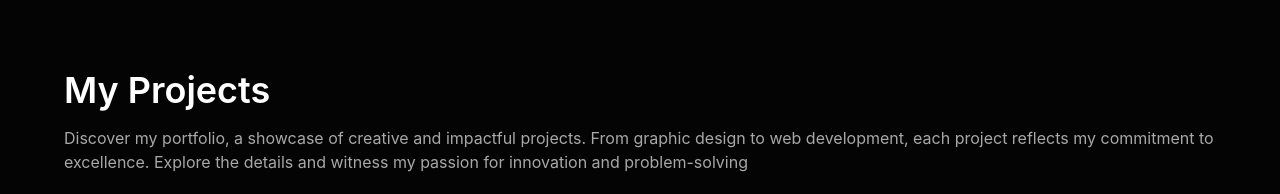
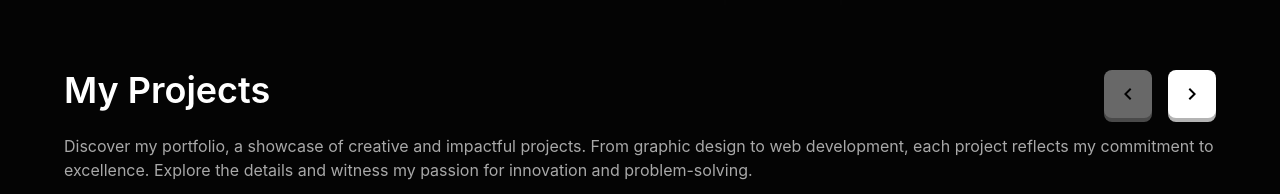
Before and after one commit to VLarz/portfolio, a React (Create React App) app: page / in a window 1280 px wide. Shown: the part 758-952 px from the top of the page. Built offline with nearby package versions, Linux system fonts and the light colour scheme.

Commit message:
add pagination

```diff
--- a/src/components/Button.tsx
+++ b/src/components/Button.tsx
@@ -1,22 +1,27 @@
 interface Props extends React.HTMLAttributes<HTMLButtonElement> {
-  variant?: 'primary' | 'secondary';
+  type: 'button' | 'submit' | 'reset';
+  disabled?: boolean;
 }
 
 export default function Button({
-  variant = 'primary',
+  type,
   className,
   style,
   children,
+  disabled,
+  ...props
 }: Props) {
   let buttonStyle = `bg-white text-black drop-shadow-[0_4px_0_rgba(255,255,255,0.7)]`;
 
-  if (variant === 'secondary') {
-    console.log(buttonStyle);
-  }
   return (
     <button
-      className={`px-8 py-4 rounded-lg text-sm font-semibold ${buttonStyle} ${className}`}
+      {...props}
+      className={`px-8 py-4 rounded-lg text-sm font-semibold ${buttonStyle} ${
+        disabled && `opacity-40 cursor-not-allowed`
+      } ${className}`}
+      type={type}
       style={style}
+      disabled={disabled}
     >
       {children}
     </button>
--- a/src/layouts/HeroBanner.tsx
+++ b/src/layouts/HeroBanner.tsx
@@ -22,7 +22,7 @@ export default function HeroBanner({}: Props) {
               {` `}
               and <span className={`text-white`}>appealing</span> to the eye.
             </p>
-            <Button>Download Resume</Button>
+            <Button type="button">Download Resume</Button>
           </div>
           <div className={`mt-16`}>
             <p>Check out my</p>
--- a/src/layouts/Projects/Project.tsx
+++ b/src/layouts/Projects/Project.tsx
@@ -18,6 +18,7 @@ export default function Project({
       <img
         src={image}
         alt={title}
+        loading="lazy"
         className={`w-full h-[410px] h-object-cover object-top`}
       />
       <h6 className="font-semibold">{title}</h6>
--- a/src/layouts/Projects/Projects.tsx
+++ b/src/layouts/Projects/Projects.tsx
@@ -1,25 +1,77 @@
+import React, { useState } from 'react';
+import Button from '../../components/Button';
 import SectionContainer from '../../components/SectionContainer';
 import { projectsData } from './data';
 import Project from './Project';
 
 type Props = React.HTMLAttributes<HTMLDivElement>;
 
-const projectList = [...projectsData];
+const ITEMS_PER_PAGE = 6;
 
 export default function Projects({}: Props) {
+  const [currentPage, setCurrentPage] = useState(1);
+
+  const totalPages = Math.ceil(projectsData.length / ITEMS_PER_PAGE);
+
+  const handlePrevPage = () => {
+    if (currentPage > 1) {
+      setCurrentPage(currentPage - 1);
+    }
+  };
+
+  const handleNextPage = () => {
+    if (currentPage < totalPages) {
+      setCurrentPage(currentPage + 1);
+    }
+  };
+
+  const startIndex = (currentPage - 1) * ITEMS_PER_PAGE;
+  const paginationProjects = projectsData.slice(
+    startIndex,
+    startIndex + ITEMS_PER_PAGE
+  );
+
   return (
-    <SectionContainer className={`space-y-16 -mt-16`}>
+    <SectionContainer className="space-y-16 -mt-16">
       <div>
-        <h1 className={`text-4xl font-semibold`}>My Projects</h1>
-        <p className={`text-grey mt-4`}>
+        <div className={`flex justify-between`}>
+          <h1 className="text-4xl font-semibold">My Projects</h1>
+          <div className="space-x-4">
+            <Button
+              type="button"
+              className="!p-3"
+              onClick={handlePrevPage}
+              disabled={currentPage === 1}
+            >
+              <img
+                src="/images/icons/prev.svg"
+                alt="prev"
+                className="h-6 w-6"
+              />
+            </Button>
+            <Button
+              type="button"
+              className="!p-3"
+              onClick={handleNextPage}
+              disabled={currentPage === totalPages}
+            >
+              <img
+                src="/images/icons/next.svg"
+                alt="next"
+                className="h-6 w-6"
+              />
+            </Button>
+          </div>
+        </div>
+        <p className="text-grey mt-4">
           Discover my portfolio, a showcase of creative and impactful projects.
           From graphic design to web development, each project reflects my
           commitment to excellence. Explore the details and witness my passion
-          for innovation and problem-solving
+          for innovation and problem-solving.
         </p>
       </div>
-      <div className={`grid grid-cols-3 gap-x-8 gap-y-16`}>
-        {projectList.map((project, index) => (
+      <div className="grid grid-cols-3 gap-x-8 gap-y-16">
+        {paginationProjects.map((project, index) => (
           <Project
             key={index}
             {...project}
```
Also changed, not shown: public/images/icons/next.svg (added), public/images/icons/prev.svg (added).
